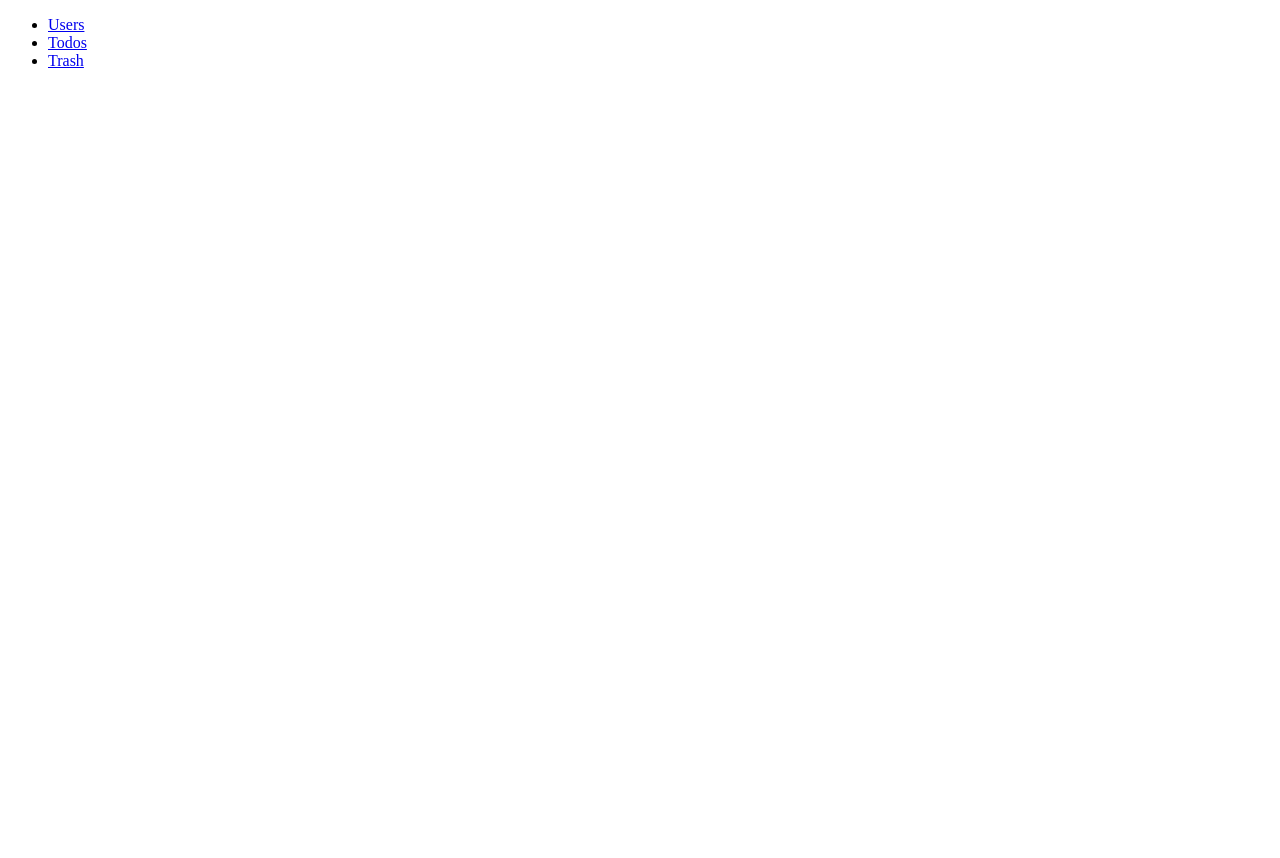
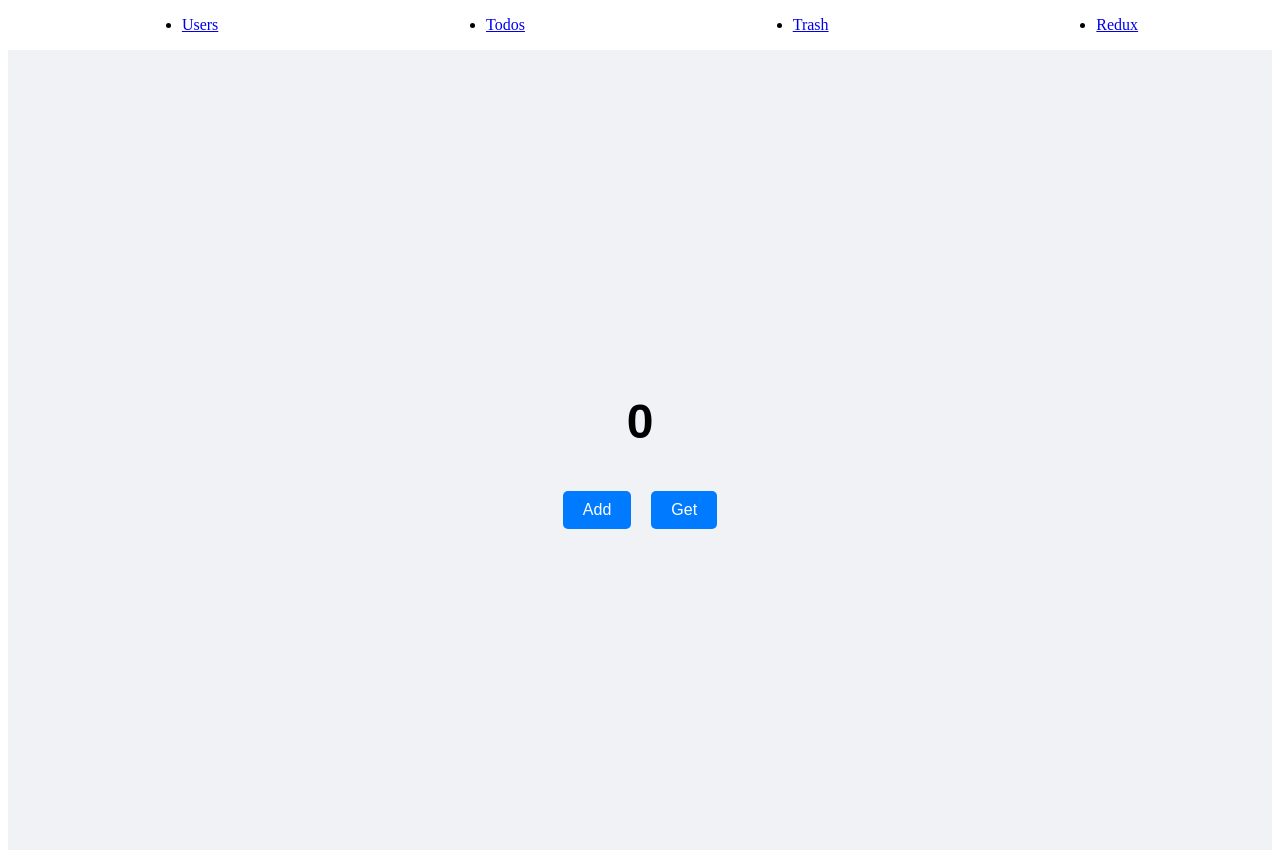
Before and after one commit to obkin/react-ts, a React (Create React App) app: page /redux in a window 1280 px wide. Before the commit this address had no page. Before the commit the page ends 800 px from the top, so only its background shows below. Built offline with nearby package versions, Linux system fonts and the light colour scheme.

Commit message:
simple front-end for Redux learning

```diff
--- a/src/App.tsx
+++ b/src/App.tsx
@@ -3,9 +3,10 @@ import { BrowserRouter as Router, Routes, Route } from 'react-router-dom';
 import UserPage from './pages/UsersPage';
 import TodoPage from './pages/TodosPage';
 import TrashPage from './pages/TrashPage';
-import Navbar from './components/Navbar';
+import Navbar from './components/navbar/Navbar';
 import UserItemPage from './pages/UserItemPage';
 import TodoItemPage from './pages/TodoItemPage';
+import ReduxPage from './pages/ReduxPage/ReduxPage';
 
 const App = () => {
 
@@ -19,6 +20,7 @@ const App = () => {
           <Route path="/trash" element={<TrashPage />} />
           <Route path="/users/:id" element={<UserItemPage />} />
           <Route path="/todos/:id" element={<TodoItemPage />} />
+          <Route path="/redux" element={<ReduxPage />} />
       </Routes>
 
     </Router>
--- /dev/null
+++ b/src/components/buttons/btn-A/ButtonA.css
@@ -0,0 +1,21 @@
+.btn {
+    padding: 10px 20px;
+    margin: 10px;
+    border: none;
+    border-radius: 5px;
+    background-color: #007bff;
+    color: white;
+    font-size: 16px;
+    cursor: pointer;
+    transition: background-color 0.3s, transform 0.3s;
+}
+
+.btn:hover {
+    background-color: #0056b3;
+    transform: scale(1.05);
+}
+
+.btn:active {
+    background-color: #004494;
+    transform: scale(0.95);
+}
--- /dev/null
+++ b/src/components/buttons/btn-A/ButtonA.tsx
@@ -0,0 +1,14 @@
+import React, { FC } from 'react';
+import './ButtonA.css';
+
+interface IButtonAProps {
+    children?: React.ReactNode;
+}
+
+const ButtonA: FC<IButtonAProps> = ({ children }) => {
+    return (
+        <button className='btn'>{children}</button>
+    );
+};
+
+export default ButtonA;
--- /dev/null
+++ b/src/components/counter/Counter.css
@@ -0,0 +1,7 @@
+.counter-container {
+    /* border: 2px solid red; */
+}
+
+.counter-btns-container {
+    /* border: 2px solid green; */
+}
--- /dev/null
+++ b/src/components/counter/Counter.tsx
@@ -0,0 +1,24 @@
+import React, { FC } from 'react';
+import ButtonA from '../buttons/btn-A/ButtonA';
+import './Counter.css'
+
+interface ICounter {
+    counter: number;
+    btnOne: string;
+    btnTwo: string;
+}
+
+const Counter: FC<ICounter> = ({ counter, btnOne, btnTwo }) => {
+    return (
+        <div className='counter-container'>
+            <h1>{counter}</h1>
+
+            <div className='counter-btns-container'>
+                <ButtonA>{btnOne}</ButtonA>
+                <ButtonA>{btnTwo}</ButtonA>
+            </div>
+        </div>
+    );
+};
+
+export default Counter;
--- /dev/null
+++ b/src/components/navbar/Navbar.css
@@ -0,0 +1,4 @@
+nav ul {
+    display: flex;
+    justify-content: space-around;
+}
--- a/src/components/Navbar.tsx
+++ b/src/components/navbar/Navbar.tsx
@@ -1,5 +1,6 @@
 import React, { FC } from 'react';
 import { Link } from 'react-router-dom';
+import './Navbar.css';
 
 const Navbar: FC = () => {
     return (
@@ -14,6 +15,9 @@ const Navbar: FC = () => {
                 <li>
                     <Link to="/trash">Trash</Link>
                 </li>
+                <li>
+                    <Link to="/redux">Redux</Link>
+                </li>
             </ul>
         </nav>
     );
--- /dev/null
+++ b/src/pages/ReduxPage/ReduxPage.css
@@ -0,0 +1,11 @@
+.container {
+    display: flex;
+    flex-direction: column;
+    justify-content: center;
+    align-items: center;
+    height: 100vh;
+    text-align: center;
+    background-color: #f0f2f5;
+    font-family: Arial, sans-serif;
+    font-size: 24px;
+}
--- /dev/null
+++ b/src/pages/ReduxPage/ReduxPage.tsx
@@ -0,0 +1,15 @@
+import React, { FC, useState } from 'react';
+import Counter from '../../components/counter/Counter';
+import './ReduxPage.css';
+
+const ReduxPage: FC = () => {
+    const [balance, setBalance] = useState<number>(0);
+
+    return (
+        <div className='container'>
+            <Counter counter={balance} btnOne='Add' btnTwo='Get'/>
+        </div>
+    );
+};
+
+export default ReduxPage;
```
